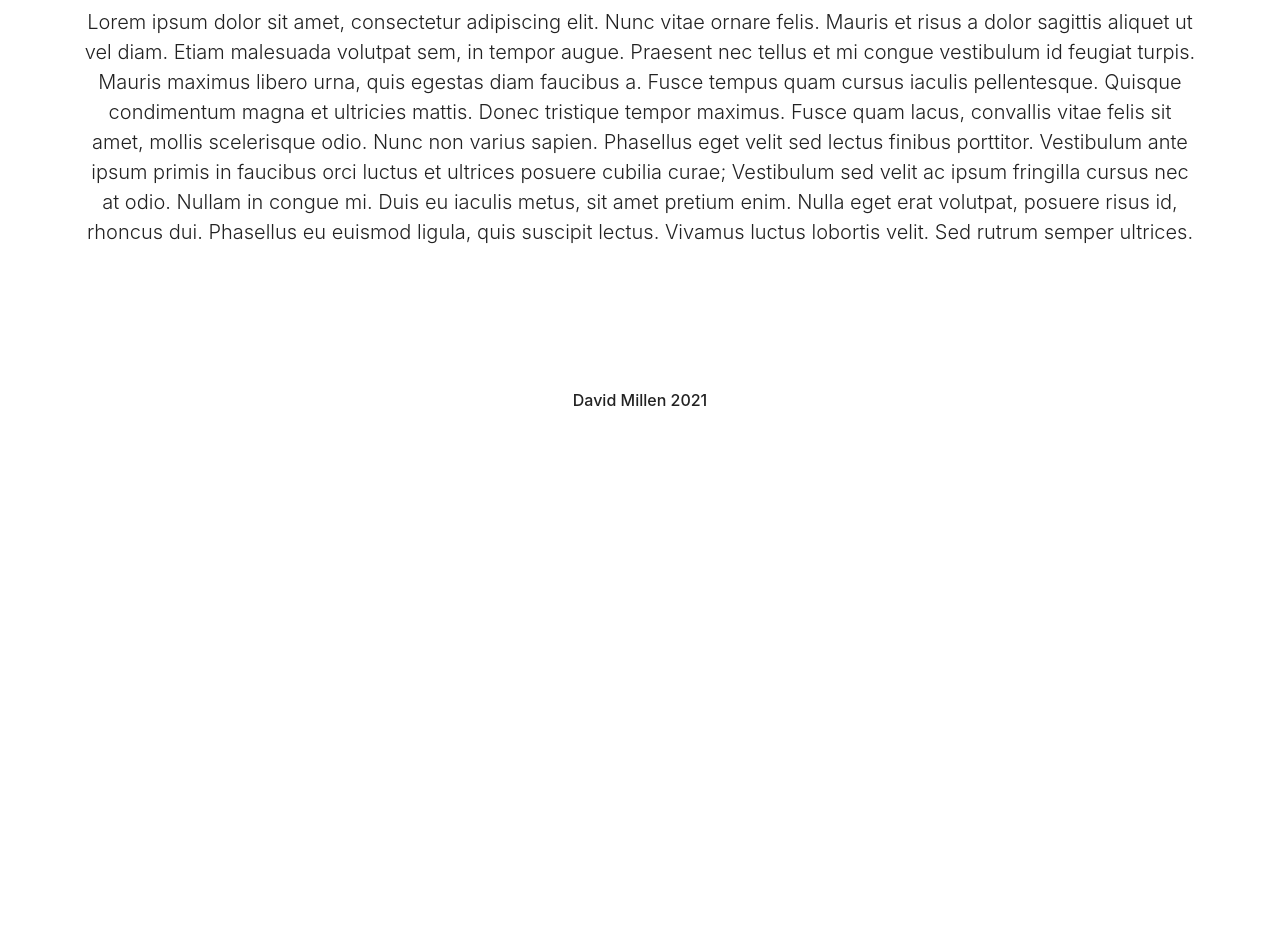
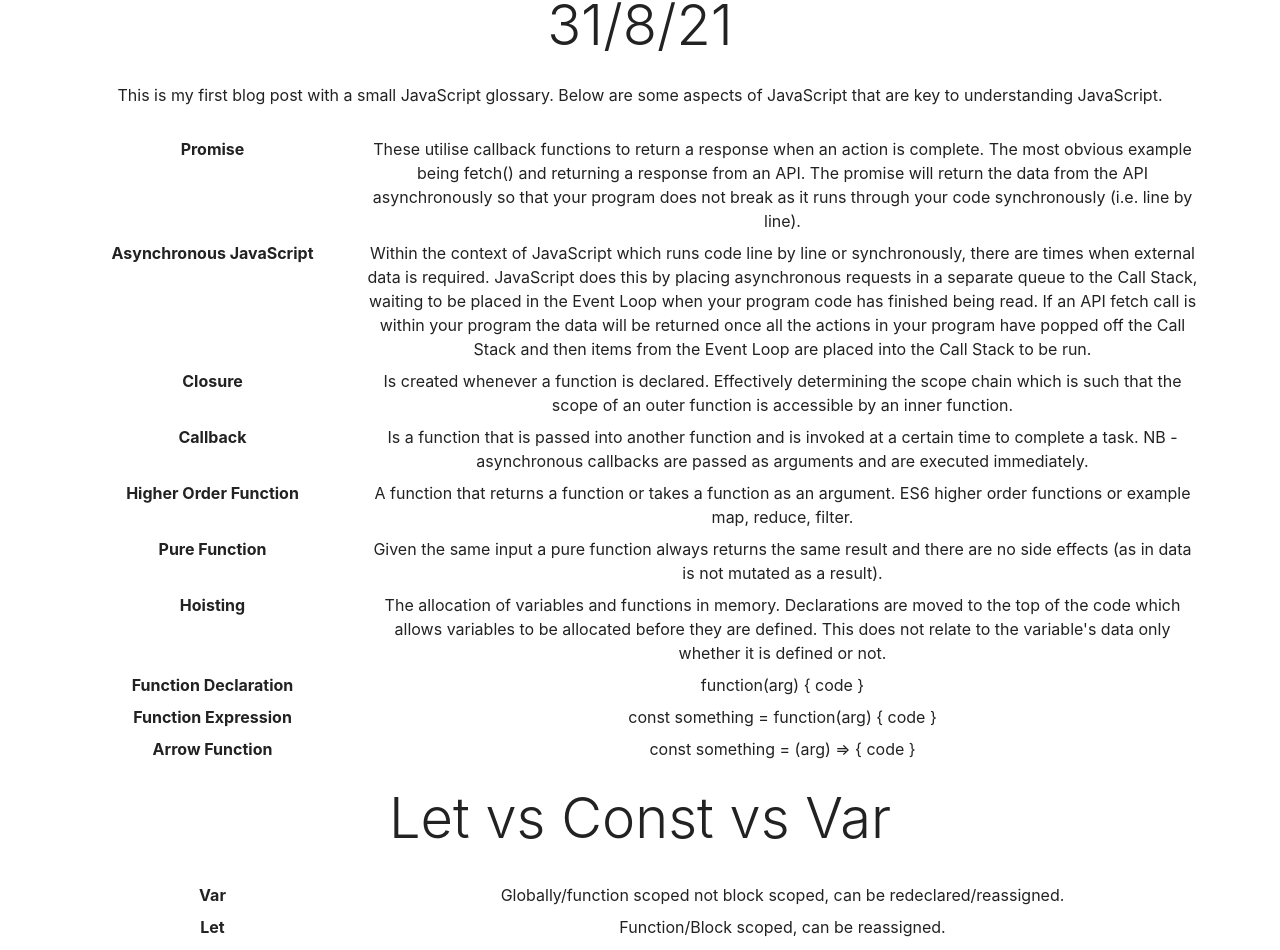
Before and after one commit to dm-devtech/portfolio, a React (Create React App) app: page /blog in a window 1280 px wide. Shown: the part 727-1677 px from the top of the page. Before the commit the page ends 1167 px from the top, so only its background shows below. Built offline with nearby package versions, Linux system fonts and the light colour scheme.

Commit message:
added blog

```diff
--- a/src/Pages/Blog.js
+++ b/src/Pages/Blog.js
@@ -1,17 +1,53 @@
-import React from "react"
+import { React, useState } from "react"
 
 const Blog = () => (
+    <div id="example-fade-text">
     <div>
       <h1 className="display-1">Blog</h1>
-      <h1 class="display-4">27/7/21</h1>
-      <p className="lead">
-      Lorem ipsum dolor sit amet, consectetur adipiscing elit. Nunc vitae ornare felis. Mauris et risus a dolor sagittis aliquet ut vel diam. Etiam malesuada volutpat sem, in tempor augue. Praesent nec tellus et mi congue vestibulum id feugiat turpis. Mauris maximus libero urna, quis egestas diam faucibus a. Fusce tempus quam cursus iaculis pellentesque. Quisque condimentum magna et ultricies mattis. Donec tristique tempor maximus.
+      <h1 class="display-4">JavaScript Tips <br/> 31/8/21</h1>
+      <br/>
+      <p className="lead-sm">
+        This is my first blog post with a small JavaScript glossary.  Below are some aspects of JavaScript that are key to understanding JavaScript.
 
-      Fusce quam lacus, convallis vitae felis sit amet, mollis scelerisque odio. Nunc non varius sapien. Phasellus eget velit sed lectus finibus porttitor. Vestibulum ante ipsum primis in faucibus orci luctus et ultrices posuere cubilia curae; Vestibulum sed velit ac ipsum fringilla cursus nec at odio. Nullam in congue mi. Duis eu iaculis metus, sit amet pretium enim. Nulla eget erat volutpat, posuere risus id, rhoncus dui. Phasellus eu euismod ligula, quis suscipit lectus. Vivamus luctus lobortis velit. Sed rutrum semper ultrices.
+        <dl class="row">
+          <dt class="col-sm-3">Promise</dt>
+          <dd class="col-sm-9">These utilise callback functions to return a response when an action is complete. The most obvious example being fetch() and returning a response from an API.  The promise will return the data from the API asynchronously so that your program does not break as it runs through your code synchronously (i.e. line by line).</dd>
+          <dt class="col-sm-3">Asynchronous JavaScript</dt>
+          <dd class="col-sm-9">Within the context of JavaScript which runs code line by line or synchronously, there are times when external data is required.
+          JavaScript does this by placing asynchronous requests in a separate queue to the Call Stack, waiting to be placed in the Event Loop when your program code has finished being read.
+          If an API fetch call is within your program the data will be returned once all the actions in your program have popped off the Call Stack and then items from the Event Loop are placed into the Call Stack to be run.</dd>
+          <dt class="col-sm-3">Closure</dt>
+          <dd class="col-sm-9">Is created whenever a function is declared.  Effectively determining the scope chain which is such that the scope of an outer function is accessible by an inner function.</dd>
+          <dt class="col-sm-3">Callback</dt>
+          <dd class="col-sm-9">Is a function that is passed into another function and is invoked at a certain time to complete a task.  NB - asynchronous callbacks are passed as arguments and are executed immediately.</dd>
+          <dt class="col-sm-3">Higher Order Function</dt>
+          <dd class="col-sm-9">A function that returns a function or takes a function as an argument.  ES6 higher order functions or example map, reduce, filter.</dd>
+          <dt class="col-sm-3">Pure Function</dt>
+          <dd class="col-sm-9">Given the same input a pure function always returns the same result and there are no side effects (as in data is not mutated as a result).</dd>
+          <dt class="col-sm-3">Hoisting</dt>
+          <dd class="col-sm-9">The allocation of variables and functions in memory.  Declarations are moved to the top of the code which allows variables to be allocated before they are defined.  This does not relate to the variable's data only whether it is defined or not.</dd>
+          <dt class="col-sm-3">Function Declaration</dt>
+          <dd class="col-sm-9">{`function(arg) { code }`}</dd>
+          <dt class="col-sm-3">Function Expression</dt>
+          <dd class="col-sm-9">{`const something = function(arg) { code }`}</dd>
+          <dt class="col-sm-3">Arrow Function</dt>
+          <dd class="col-sm-9">{`const something = (arg) => { code }`}</dd>
+        </dl>
+
+        <h1 class="display-4">Let vs Const vs Var</h1>
+          <dl class="row">
+            <dt class="col-sm-3">Var</dt>
+            <dd class="col-sm-9">Globally/function scoped not block scoped, can be redeclared/reassigned.</dd>
+            <dt class="col-sm-3">Let</dt>
+            <dd class="col-sm-9">Function/Block scoped, can be reassigned.</dd>
+            <dt class="col-sm-3">Const</dt>
+            <dd class="col-sm-9">Function/block scoped, cannot be redeclared or reassigned.</dd>
+          </dl>
       </p>
-      <br/>
-      <p className="h6" >David Millen 2021</p>
-    </div>
-  )
+      </div>
+    <p className="h6" >David Millen 2021</p>
+  </div>
+)
+
 
 export default Blog;
```
Also changed, not shown: src/App.css (line endings or trailing spaces).
